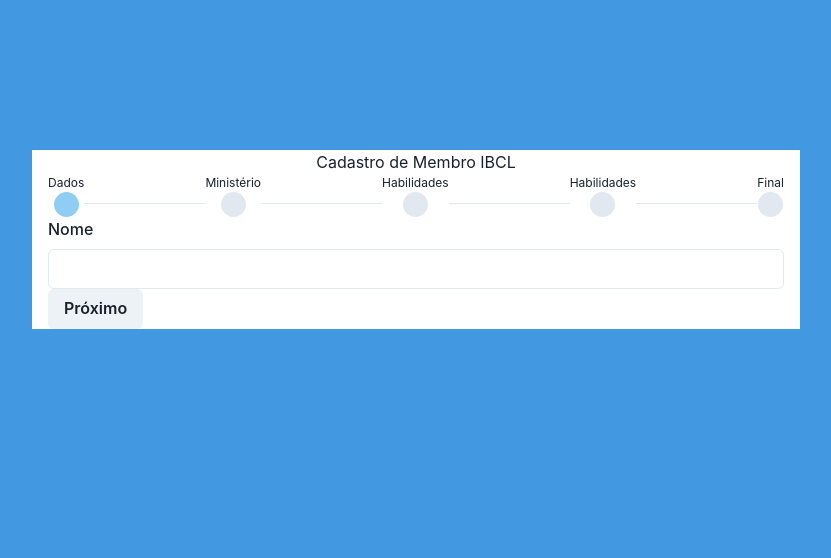
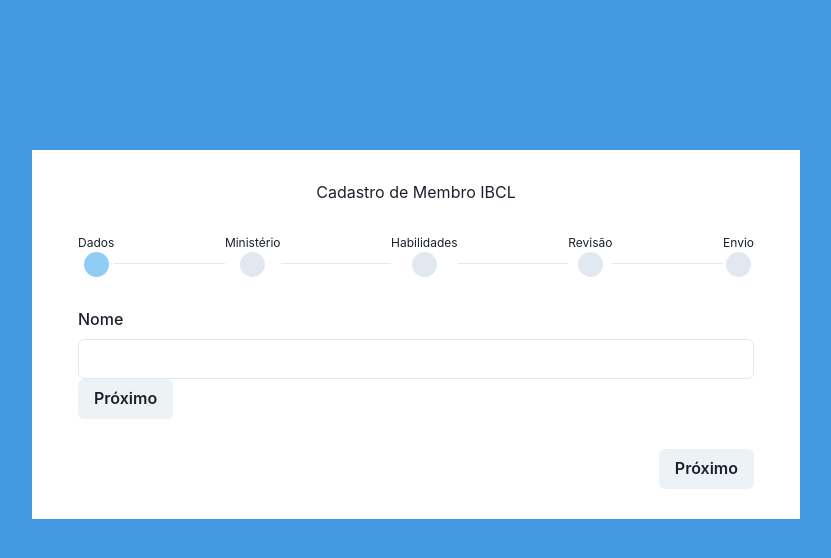
Before and after one commit to willysvarela/cadastro-membros-ibcl, a Next.js app: page /signup in a window 1280 px wide. Shown: the top 558 px of the page, without its empty margins (224-1055 px from the left). Built offline with nearby package versions, Linux system fonts and the light colour scheme.

Commit message:
[front] Added StepBox to wrap the forms on each step.

```diff
--- /dev/null
+++ b/components/SignUpSteps/StepBox/index.js
@@ -0,0 +1,42 @@
+import React from 'react'
+import { FormProvider, useForm } from "react-hook-form"
+
+import { Box, Button, Flex } from '@chakra-ui/react'
+
+const StepBox = ({component: Component, ...props}) => {
+    const methods = useForm();
+
+    const handleClickNext = (values) => {
+        props.onClickNext(values);
+    }
+
+    const handleClickBack = () => {
+        props.onClickBack();
+    }
+
+    const handleSubmitForm = (values) => {
+        handleClickNext(values);
+    }
+
+    const handleSubmitError = (error) => {
+        console.log({ error });
+    }
+
+    return (
+        <Box display={props.show ? "block" : "none"}>
+            <FormProvider {...methods}>
+                <form onSubmit={methods.handleSubmit(handleSubmitForm, handleSubmitError)}>
+                    <Box>
+                        {Component && <Component memberData={props.memberData && props.memberData} />}
+                    </Box>
+                    <Flex marginTop="30px" justifyContent="space-between">
+                        {props.onClickBack ? <Button onClick={handleClickBack}>Anterior</Button>: <Box></Box>}
+                        {props.onClickNext && <Button isLoading={methods.isSubmitting} type="submit">{props.nextTitle || "Próximo"}</Button>}
+                    </Flex>
+                </form>
+            </FormProvider>
+        </Box>
+    )
+}
+
+export default StepBox
--- a/pages/signup.js
+++ b/pages/signup.js
@@ -1,12 +1,16 @@
 import React, { useEffect, useState } from 'react'
 import PropTypes from 'prop-types'
+
+import { Box } from "@chakra-ui/react"
 
 import Container from "./../components/Container"
 import SignUpStep1 from "./../components/SignUpSteps/SignUpStep1";
 import SignUpStep2 from "./../components/SignUpSteps/SignUpStep2";
 import SignUpStep3 from "./../components/SignUpSteps/SignUpStep3";
+import SignUpRevisionStep from "./../components/SignUpSteps/SignUpRevisionStep";
 import CardHeader from '../components/CardHeader';
 import StepsBar from '../components/StepsBar';
+import StepBox from "../components/SignUpSteps/StepBox"
 
 import MemberContext from '../context/MemberContext';
 
@@ -16,8 +20,8 @@
     {stepIndex: 0, description: "Dados", status: STEP_STATUS.DOING },
     {stepIndex: 1, description: "Ministério", status: STEP_STATUS.HOLD },
     {stepIndex: 2, description: "Habilidades", status: STEP_STATUS.HOLD },
-    {stepIndex: 3, description: "Habilidades", status: STEP_STATUS.HOLD },
-    {stepIndex: 4, description: "Final", status: STEP_STATUS.HOLD }
+    {stepIndex: 3, description: "Revisão", status: STEP_STATUS.HOLD },
+    {stepIndex: 4, description: "Envio", status: STEP_STATUS.HOLD }
 ];
 
 const STEPS_INDEX = {
@@ -31,15 +35,14 @@
 const SignUp = props => {
     const [steps, setSteps] = useState(STEPS);
     const [currentStep, setCurrentStep] = useState(0);
+    const [dataSteps, setDataSteps] = useState([]);
 
     const [memberData, setMemberData] = useState({});
 
     useEffect(() => {
-        console.log(currentStep);
     }, [currentStep]);
 
     const updateSteps = (newStepIndex, memberData = {}) => {
-        console.log({newStepIndex});
         const newSteps = steps.map(step => {
             const status = step.stepIndex < newStepIndex ? STEP_STATUS.DONE : step.stepIndex === newStepIndex ? STEP_STATUS.DOING : STEP_STATUS.HOLD;
             return {...step, status};
@@ -47,22 +50,53 @@
         setSteps(newSteps);
         setCurrentStep(newStepIndex);
         if (memberData)
-            updaterMemberData(memberData);
+            updateMemberData(memberData);
     }
 
-    const updaterMemberData = memberData => {
-        setMemberData(oldData => ({...oldData, memberData}));
+    const updateMemberData = memberData => {
+        console.log({ memberData })
+        setMemberData(oldData => ({...oldData, ...memberData}));
+    }
+
+    const submitMemberData = memberData => {
+        console.log({toSubmit: memberData});
     }
 
     return (
         <MemberContext.Provider>
-            <Container>
-                <CardHeader />
-                <StepsBar steps={steps} />
-                {currentStep === 0 && <SignUpStep1 onClickNext={(memberData) => updateSteps(STEPS_INDEX.TWO, memberData)}/>}
-                {currentStep === 1 && <SignUpStep2 onClickNext={(memberData) => updateSteps(STEPS_INDEX.THREE, memberData)} onClickBack={() => updateSteps(STEPS_INDEX.ONE)}/>}
-                {currentStep === 2 && <SignUpStep3 onClickNext={(memberData) => updateSteps(STEPS_INDEX.FOUR, memberData)} onClickBack={() => updateSteps(currentStep-1)}/>}
-            </Container>
+                <Container>
+                    <Box padding="30px">
+                        <CardHeader />
+                        <Box marginTop="30px"/>
+                        <StepsBar steps={steps} />
+                        <Box marginTop="30px"/>
+                        <StepBox
+                            onClickNext={(memberData) => updateSteps(STEPS_INDEX.TWO, memberData)}
+                            show={ currentStep===STEPS_INDEX.ONE }
+                            component={SignUpStep1} />
+
+                        <StepBox
+                            onClickNext={(memberData) => updateSteps(STEPS_INDEX.THREE, memberData)}
+                            onClickBack={() => updateSteps(STEPS_INDEX.ONE)}
+                            show={ currentStep===STEPS_INDEX.TWO }
+                            component={SignUpStep2} />
+
+                        <StepBox
+                            onClickNext={(memberData) => updateSteps(STEPS_INDEX.FOUR, memberData)}
+                            onClickBack={() => updateSteps(currentStep-1)}
+                            show={ currentStep===STEPS_INDEX.THREE }
+                            component={SignUpStep3} />
+                        <StepBox
+                            onClickNext={() => submitMemberData(memberData)}
+                            onClickBack={() => updateSteps(currentStep-1)}
+                            show={ currentStep===STEPS_INDEX.FOUR }
+                            component={SignUpRevisionStep}
+                            nextTitle="Enviar"
+                            memberData={{...memberData}}
+                        />
+
+                    </Box>
+                </Container>
         </MemberContext.Provider>
     )
 }
```
